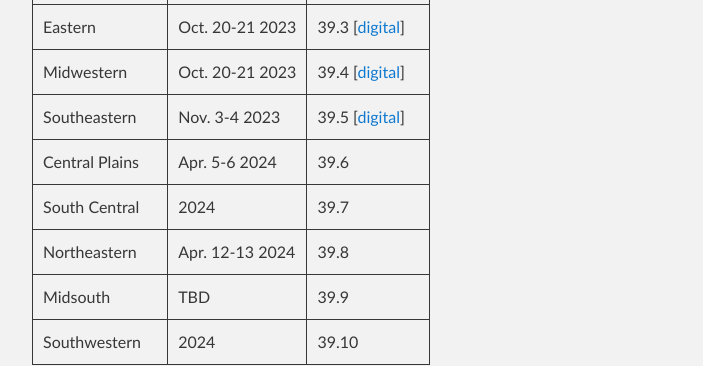
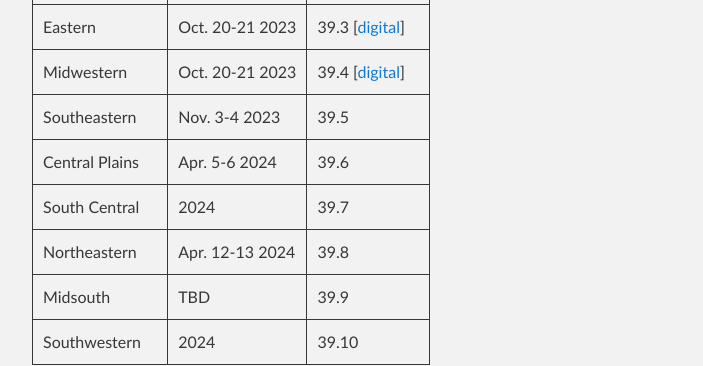
Before and after one commit to ccsc-journal/ccsc-editor, a Jekyll site: the page built from docs/index.md, in a window 1280 px wide and 900 px high, scrolled down 749 px. Shown: the part 153-519 px from the top of the window, without its empty margins (288-991 px from the left). Built offline with Jekyll 4.4.1, drawn with Linux system fonts in a browser that asks for light colours; our own code applies the rules of GitHub Pages for plain Markdown files.

Commit message:
remove link to SE2023 till it is finalized

```diff
--- a/docs/index.md
+++ b/docs/index.md
@@ -23,7 +23,7 @@ Sciences in Colleges" according to the following schedule.
 | Rocky Mountain | Oct. 20-21 2023 | 39.2 [[digital](https://www.ccsc.org/publications/journals/RM2023.pdf)] |
 | Eastern | Oct. 20-21 2023 | 39.3 [[digital](https://www.ccsc.org/publications/journals/EA2023.pdf)] |
 | Midwestern | Oct. 20-21 2023 | 39.4 [[digital](https://www.ccsc.org/publications/journals/MW2023.pdf)] |
-| Southeastern | Nov. 3-4 2023 | 39.5 [[digital](https://www.ccsc.org/publications/journals/SE2023.pdf)] |
+| Southeastern | Nov. 3-4 2023 | 39.5 |
 | Central Plains | Apr. 5-6 2024 | 39.6 |
 | South Central | 2024 | 39.7 |
 | Northeastern | Apr. 12-13 2024 | 39.8 |
```
